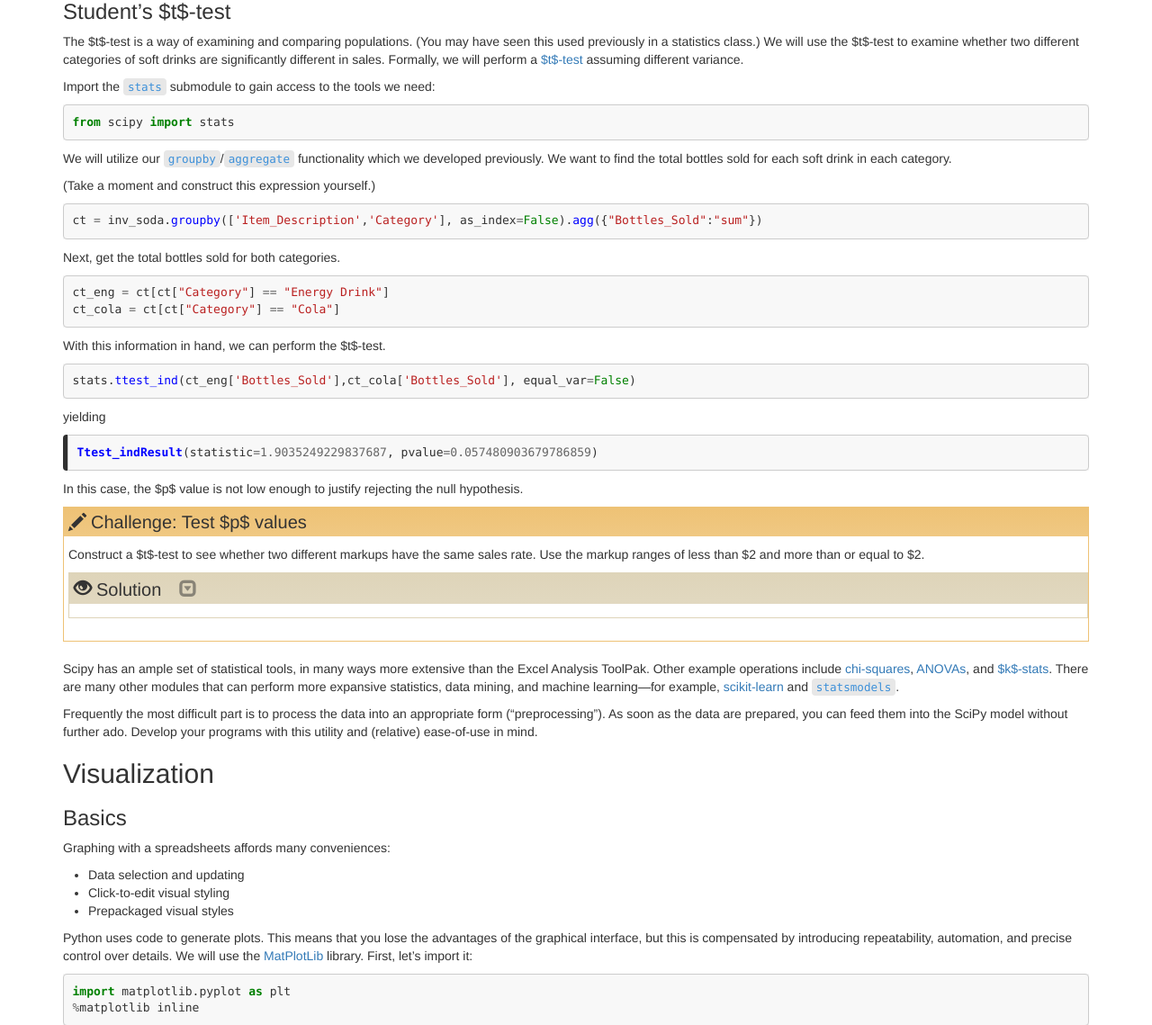
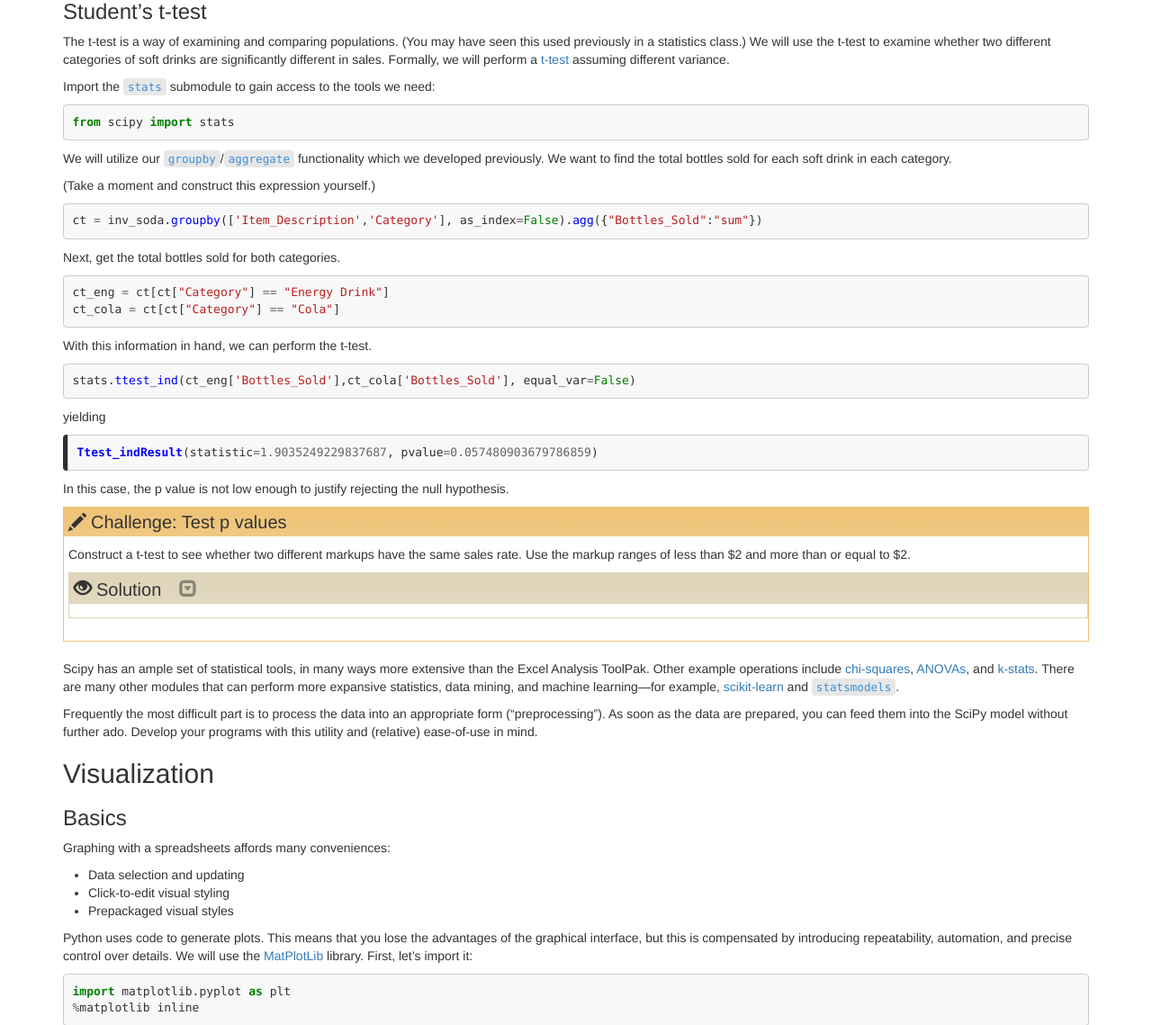
Before and after one commit to carpentries-incubator/python-business, a Jekyll site: the page built from _episodes/06-stat_vis.md, in a window 1280 px wide and 1400 px high, scrolled down 572 px. Shown: the part 261-1400 px from the top of the window at 90% size. Built offline with Jekyll 4.4.1, drawn with Linux system fonts in a browser that asks for light colours; some of the changed text lies outside the part shown.

Commit message:
Update 06-stat_vis.md
Converted Mathjax-formatted equations to plain text; gitpages doesn't render mathjax, and just shows raw $dollasign$ delimited equation. This is simpler.

````diff
--- a/_episodes/06-stat_vis.md
+++ b/_episodes/06-stat_vis.md
@@ -23,9 +23,9 @@ In Python, we will utilize the Pandas-compatible library [SciPy](https://www.sci
 
 ![](https://docs.scipy.org/doc/scipy-0.19.1/reference/_images/scipy-stats-skewnorm-1.png)
 
-### Student's $t$-test
+### Student's t-test
 
-The $t$-test is a way of examining and comparing populations.  (You may have seen this used previously in a statistics class.)  We will use the $t$-test to examine whether two different categories of soft drinks are significantly different in sales.  Formally, we will perform a [$t$-test](https://docs.scipy.org/doc/scipy/reference/generated/scipy.stats.ttest_ind.html) assuming different variance.
+The t-test is a way of examining and comparing populations.  (You may have seen this used previously in a statistics class.)  We will use the t-test to examine whether two different categories of soft drinks are significantly different in sales.  Formally, we will perform a [t-test](https://docs.scipy.org/doc/scipy/reference/generated/scipy.stats.ttest_ind.html) assuming different variance.
 
 Import the `stats` submodule to gain access to the tools we need:
 
@@ -48,7 +48,7 @@ ct_eng = ct[ct["Category"] == "Energy Drink"]
 ct_cola = ct[ct["Category"] == "Cola"]
 ```
 
-With this information in hand, we can perform the $t$-test.
+With this information in hand, we can perform the t-test.
 
 ```python
 stats.ttest_ind(ct_eng['Bottles_Sold'],ct_cola['Bottles_Sold'], equal_var=False)
@@ -61,11 +61,11 @@ Ttest_indResult(statistic=1.9035249229837687, pvalue=0.057480903679786859)
 ```
 {: .output}
 
-In this case, the $p$ value is not low enough to justify rejecting the null hypothesis.
+In this case, the p value is not low enough to justify rejecting the null hypothesis.
 
-> ## Challenge:  Test $p$ values
+> ## Challenge:  Test p values
 >
-> Construct a $t$-test to see whether two different markups have the same sales rate.  Use the markup ranges of less than $2 and more than or equal to $2.
+> Construct a t-test to see whether two different markups have the same sales rate.  Use the markup ranges of less than $2 and more than or equal to $2.
 >
 > > ## Solution
 > >
@@ -79,7 +79,7 @@ In this case, the $p$ value is not low enough to justify rejecting the null hypo
 {: .challenge}
 
 
-Scipy has an ample set of statistical tools, in many ways more extensive than the Excel Analysis ToolPak.  Other example operations include [chi-squares](https://docs.scipy.org/doc/scipy/reference/generated/scipy.stats.chisquare.html#scipy.stats.chisquare), [ANOVAs](https://docs.scipy.org/doc/scipy/reference/generated/scipy.stats.f_oneway.html#scipy.stats.f_oneway), and [$k$-stats](https://docs.scipy.org/doc/scipy/reference/generated/scipy.stats.kstat.html#scipy.stats.kstat).  There are many other modules that can perform more expansive statistics, data mining, and machine learning—for example, [scikit-learn](http://scikit-learn.org/stable/) and [`statsmodels`](https://www.statsmodels.org/stable/index.html).
+Scipy has an ample set of statistical tools, in many ways more extensive than the Excel Analysis ToolPak.  Other example operations include [chi-squares](https://docs.scipy.org/doc/scipy/reference/generated/scipy.stats.chisquare.html#scipy.stats.chisquare), [ANOVAs](https://docs.scipy.org/doc/scipy/reference/generated/scipy.stats.f_oneway.html#scipy.stats.f_oneway), and [k-stats](https://docs.scipy.org/doc/scipy/reference/generated/scipy.stats.kstat.html#scipy.stats.kstat).  There are many other modules that can perform more expansive statistics, data mining, and machine learning—for example, [scikit-learn](http://scikit-learn.org/stable/) and [`statsmodels`](https://www.statsmodels.org/stable/index.html).
 
 Frequently the most difficult part is to process the data into an appropriate form ("preprocessing").  As soon as the data are prepared, you can feed them into the SciPy model without further ado.  Develop your programs with this utility and (relative) ease-of-use in mind.
 
@@ -101,7 +101,7 @@ import matplotlib.pyplot as plt
 %matplotlib inline
 ```
 
-The simplest way to use this is just to provide $x$ and $y$ data.
+The simplest way to use this is just to provide x and y data.
 
 ```python
 # create three points for the first line
@@ -162,7 +162,7 @@ This may seem less intuitive than using a spreadsheet.  After all, how does one
 
 > ## Challenge:  Plotting a `DataFrame`
 >
-> Construct a plot which shows markup on the $y$ axis as a function of bottle cost on the $x$ axis.  Use dots `'.'`.  You may wish to filter out values greater than 100.  If you do so, you'll need to filter both $x$ and $y$ data sets to retain the same number of points.
+> Construct a plot which shows markup on the y axis as a function of bottle cost on the x axis.  Use dots `'.'`.  You may wish to filter out values greater than 100.  If you do so, you'll need to filter both x and y data sets to retain the same number of points.
 >
 > > ## Solution
 > >
````
